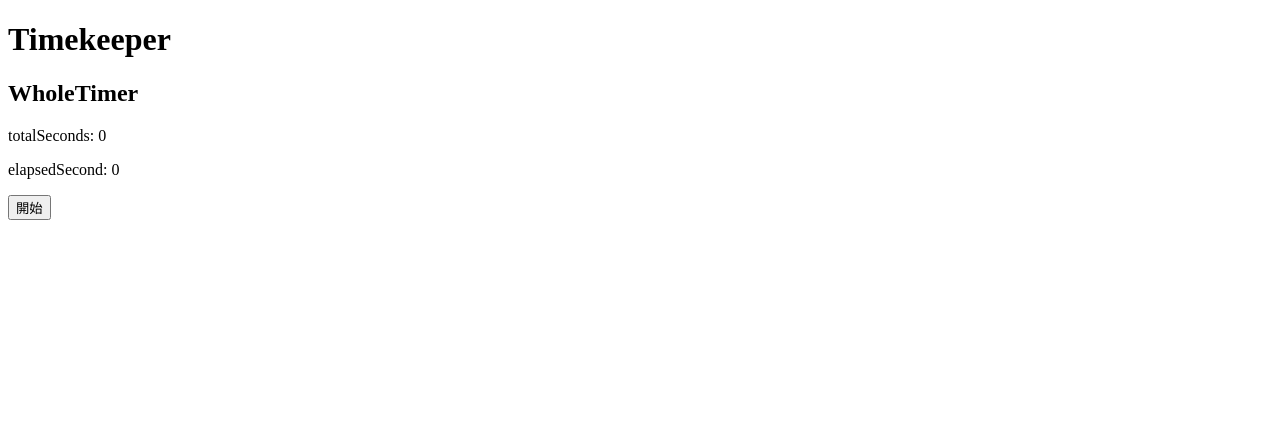
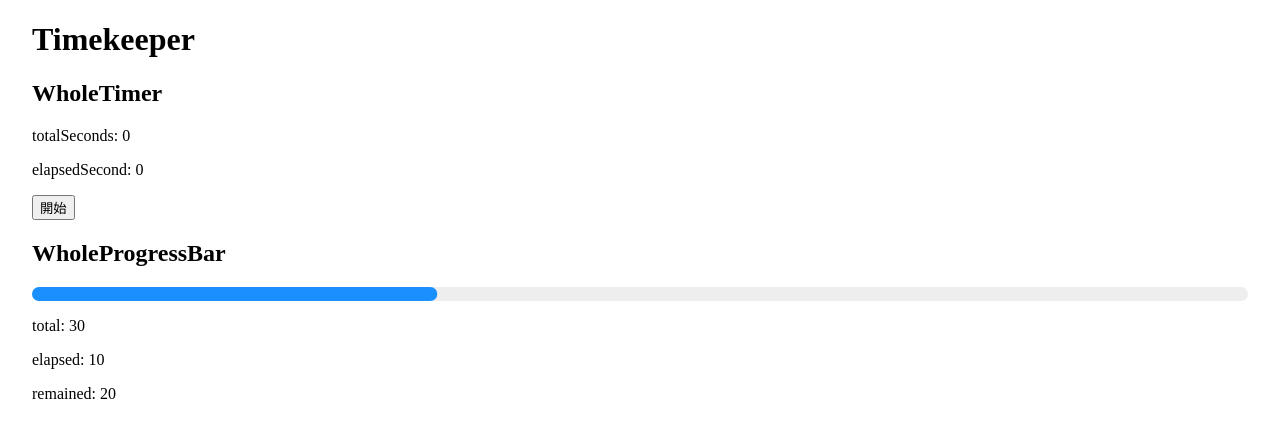
Before and after one commit to youichiro/timekeeper, a Next.js app: page / in a window 1280 px wide. Shown: the top 438 px of the page. Built offline with nearby package versions, Linux system fonts and the light colour scheme.

Commit message:
WholeProgressBarコンポーネントを作成

```diff
--- a/components/Layout.tsx
+++ b/components/Layout.tsx
@@ -17,7 +17,9 @@ const Layout: React.FC<Props> = ({
       <meta name="viewport" content="initial-scale=1.0, width=device-width" />
     </Head>
     <header></header>
-    {children}
+    <main>
+      {children}
+    </main>
     <footer></footer>
   </div>
 )
--- /dev/null
+++ b/components/WholeProgressBar.tsx
@@ -0,0 +1,38 @@
+import React from 'react'
+import { LinearProgress } from '@material-ui/core'
+import { createStyles, withStyles, Theme } from '@material-ui/core/styles'
+
+const WholeProgressBar: React.FC = () => {
+  const BorderLinearProgress = withStyles((theme: Theme) =>
+    createStyles({
+      root: {
+        height: 14,
+        borderRadius: 8,
+      },
+      colorPrimary: {
+        backgroundColor: theme.palette.grey[200],
+      },
+      bar: {
+        borderRadius: 8,
+        backgroundColor: '#1a90ff',
+      },
+    }),
+  )(LinearProgress);
+
+  const total = 30
+  const elapsed = 10
+  const remained = total - elapsed
+  const progress = elapsed / total * 100.0
+
+  return (
+    <>
+      <h2>WholeProgressBar</h2>
+      <BorderLinearProgress variant="determinate" value={progress} />
+      <p>total: {total}</p>
+      <p>elapsed: {elapsed}</p>
+      <p>remained: {remained}</p>
+    </>
+  )
+}
+
+export default WholeProgressBar
--- a/components/WholeTimer.tsx
+++ b/components/WholeTimer.tsx
@@ -1,4 +1,6 @@
 import React, { useState, useEffect, useCallback } from 'react'
+
+import WholeProgressBar from './WholeProgressBar'
 import { SetTime, WholeProgress } from '../interfaces'
 import { convertSeconds, calcEndDate } from '../utils/calc-date'
 
@@ -51,6 +53,7 @@ const WholeTimer: React.FC = () => {
       <button type="button" onClick={onClickStartButton}>
         開始
       </button>
+      <WholeProgressBar />
     </>
   )
 }
--- a/pages/index.tsx
+++ b/pages/index.tsx
@@ -1,4 +1,5 @@
 import React from 'react'
+import { Container } from '@material-ui/core'
 import Layout from '../components/Layout'
 // import CurrentTime from '../components/CurrentTime'
 // import Timer from '../components/Timer'
@@ -6,8 +7,10 @@ import WholeTimer from '../components/WholeTimer'
 
 const IndexPage: React.FC = () => (
   <Layout title="Home">
-    <h1>Timekeeper</h1>
-    <WholeTimer />
+    <Container fixed>
+      <h1>Timekeeper</h1>
+      <WholeTimer />
+    </Container>
   </Layout>
 )
 
```
Also changed, not shown: 1 other file (tests, documents, lock files or other folders).
